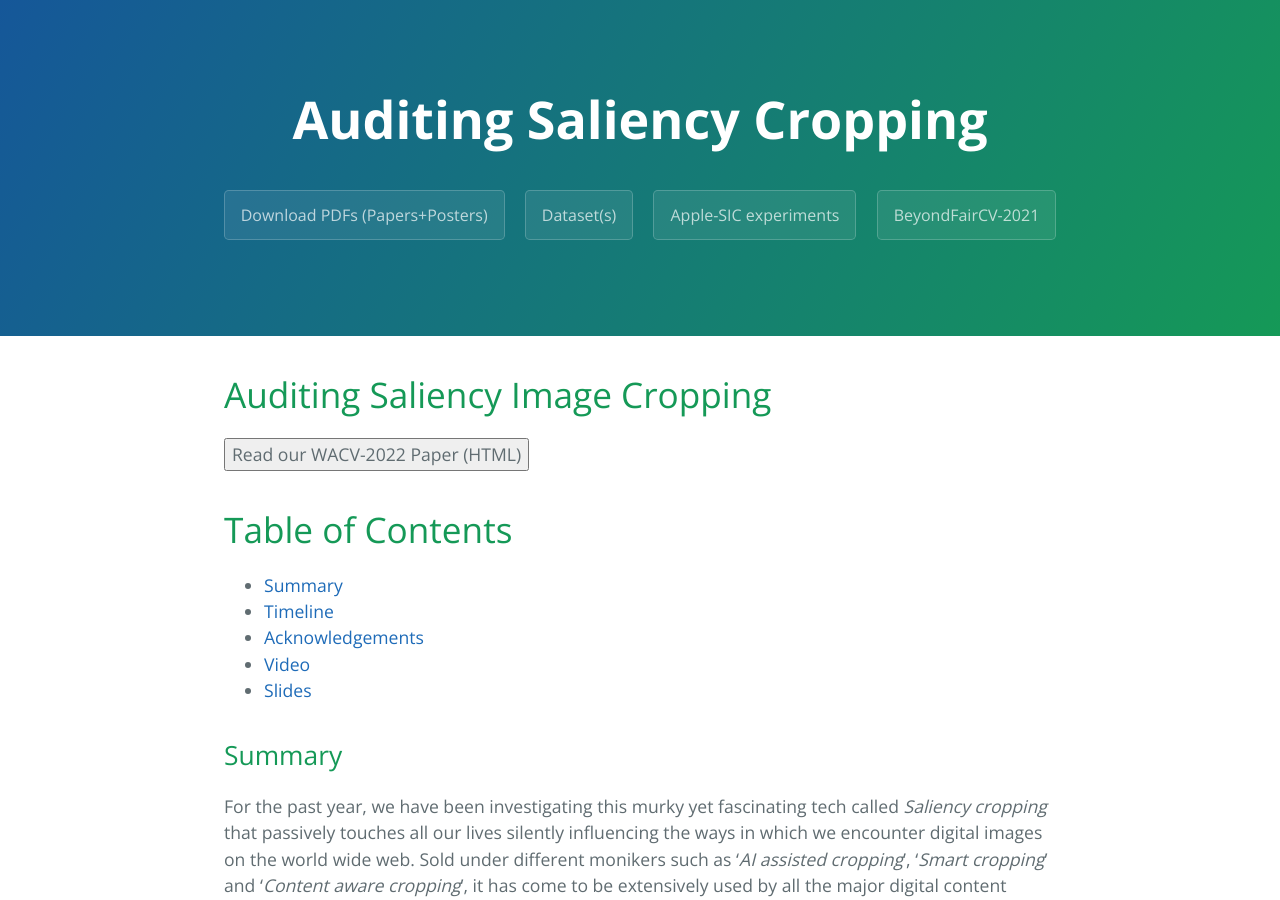
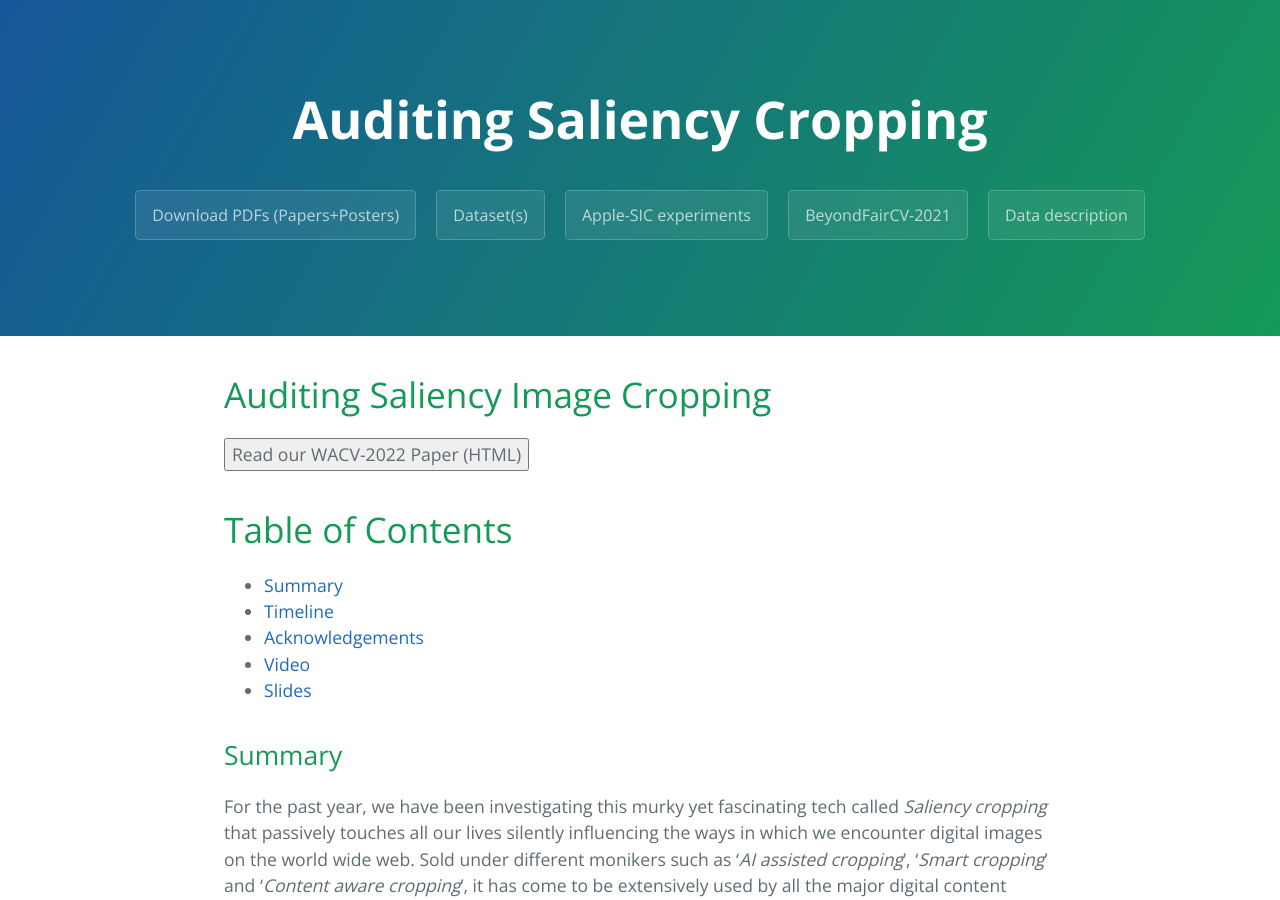
Before and after one commit to vinayprabhu/Saliency_Image_Cropping, a Jekyll site: the page built from index.md, in a window 1280 px wide and 900 px high. Built offline with Jekyll 4.4.1, drawn with Linux system fonts in a browser that asks for light colours.

Commit message:
Update template.html

```diff
--- a/_layouts/template.html
+++ b/_layouts/template.html
@@ -17,6 +17,7 @@
       <a href="https://github.com/vinayprabhu/Saliency_Image_Cropping/tree/main/data" class="btn">Dataset(s)</a>
       <a href="https://github.com/vinayprabhu/Saliency_Image_Cropping/tree/main/code/macos" class="btn">Apple-SIC experiments</a>
       <a href="https://github.com/vinayprabhu/Saliency_Image_Cropping/blob/gh-pages/BeyondFairCV.md" class="btn">BeyondFairCV-2021</a>
+      <a href="https://github.com/vinayprabhu/Saliency_Image_Cropping/blob/gh-pages/data_descr.md" class="btn">Data description</a>
 <!--       {% for page in site.pages %}
       <a href= {{ page.filename }} class="btn">{{ page.title }}</a>
       {% endfor %} -->
```
